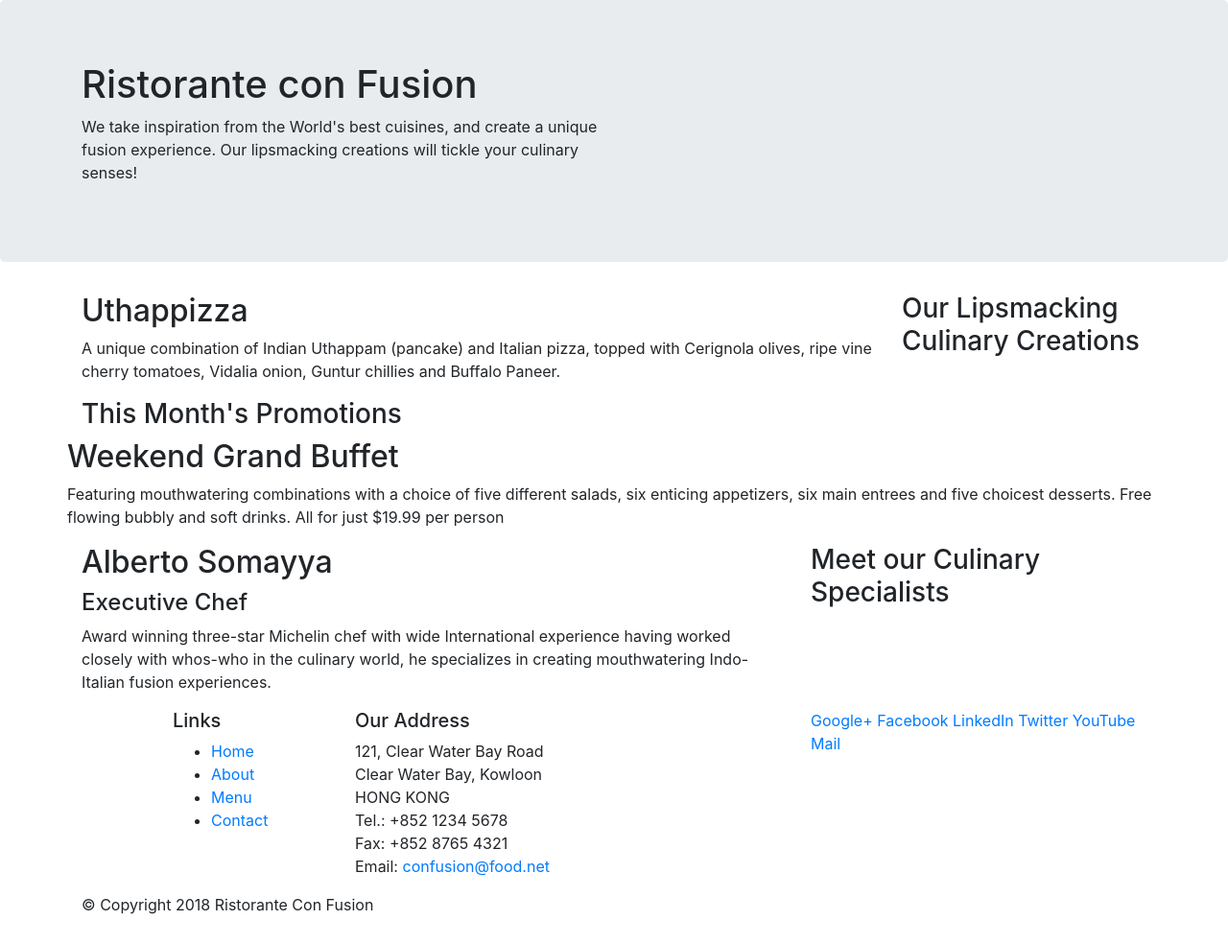
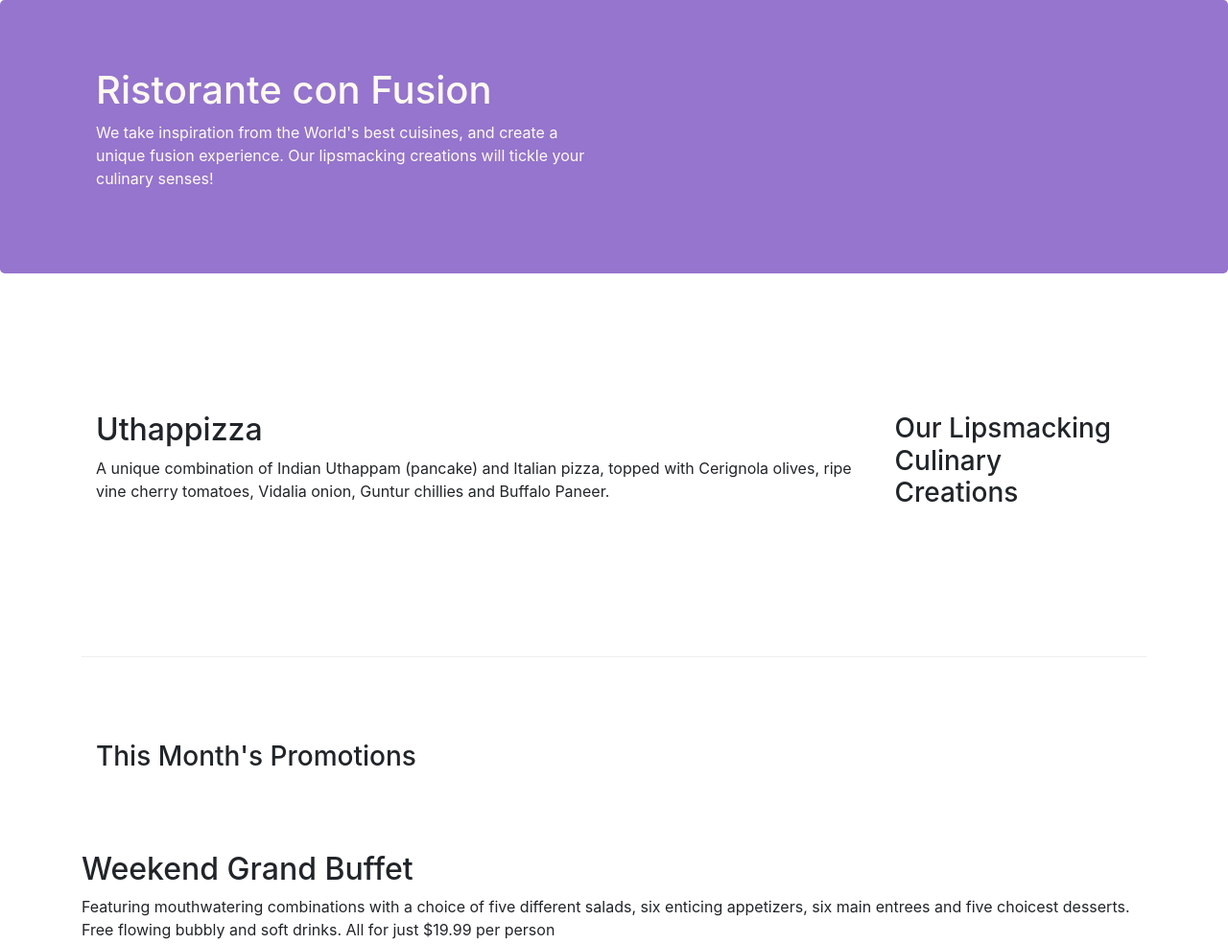
Before and after one commit to CarlosPlaza90/Bootstrap-test, a website: page index.html in a window 1280 px wide. Shown: the top 984 px of the page at 96% size. Drawn offline with nearby package versions, Linux system fonts and the light colour scheme.

Commit message:
Bootsrap grid part two with custom css file

```diff
--- /dev/null
+++ b/css/styles.css
@@ -0,0 +1,34 @@
+.row-header {
+    margin: 0px auto;
+    padding: 0px auto;
+}
+
+.row-content {
+    margin: 0px auto;
+    padding: 50px 0px 50px 0px;
+    border-bottom: 1px ridge;
+    min-height: 400px;
+}
+
+.footer {
+
+    background-color: #D1C4E9;
+    margin: 0px auto;
+    padding: 20px 0px 20px 0px;
+
+}
+
+.jumbotron {
+
+    padding: 70px 30px 70px 30px;
+    margin: 0px auto;
+    background: #9575CD;
+    color: floralwhite;
+
+}
+
+.address {
+    font-size: 80%;
+    margin: 0px;
+    color: black;
+}
--- a/index.html
+++ b/index.html
@@ -9,6 +9,7 @@
 
   <!-- Bootstrap CSS -->
   <link rel="stylesheet" href="node_modules/bootstrap/dist/css/bootstrap.min.css">
+  <link rel="stylesheet" href="css/styles.css">
   <title>Ristorante Con Fusion</title>
 </head>
 
@@ -16,7 +17,7 @@
 
     <header class="jumbotron">
         <div class="container">
-            <div class="row">
+            <div class="row row-header">
                 <div class="col-12 col-sm-6">
                     <h1>Ristorante con Fusion</h1>
                     <p>We take inspiration from the World's best cuisines, and create a unique fusion experience. Our lipsmacking creations will tickle your culinary senses!</p>
@@ -28,7 +29,7 @@
     </header>
 
     <div class="container">
-        <div class="row">
+        <div class="row row-content align-items-center">
             <div class="col-12 col-sm-4 order-sm-last col-md-3">
                 <h3>Our Lipsmacking Culinary Creations</h3>
             </div>
@@ -39,7 +40,7 @@
         </div>
 
 
-        <div class="row">
+        <div class="row row-content  align-items-center">
             <div class="col-12 col-sm-4 com-md-3">
                 <h3>This Month's Promotions</h3>
             </div>
@@ -49,7 +50,7 @@
             </div>
         </div>
 
-        <div class="row">
+        <div class="row row-content  align-items-center">
             <div class="col-12 col-sm-4 com-md-3 order-sm-last">
                 <h3>Meet our Culinary Specialists</h3>
             </div>
@@ -61,12 +62,12 @@
         </div>
     </div>
 
-    <footer>
+    <footer class="footer">
         <div  class="container">
             <div class="row">
                 <div class="col-4 offset-1 col-sm-2">
                     <h5>Links</h5>
-                    <ul>
+                    <ul class="list-unstyled">
                         <li><a href="#">Home</a></li>
                         <li><a href="#">About</a></li>
                         <li><a href="#">Menu</a></li>
@@ -84,8 +85,8 @@
 		              Email: <a href="mailto:confusion@food.net">confusion@food.net</a>
 		           </address>
                 </div>
-                <div class="col-12 col-sm-4">
-                    <div>
+                <div class="col-12 col-sm-4 align-self-center">
+                    <div class="text-center">
                         <a href="http://google.com/+">Google+</a>
                         <a href="http://www.facebook.com/profile.php?id=">Facebook</a>
                         <a href="http://www.linkedin.com/in/">LinkedIn</a>
@@ -95,7 +96,7 @@
                     </div>
                 </div>
            </div>
-           <div class="row">
+           <div class="row justify-content-center">
                 <div class="col-auto">
                     <p>© Copyright 2018 Ristorante Con Fusion</p>
                 </div>
```
